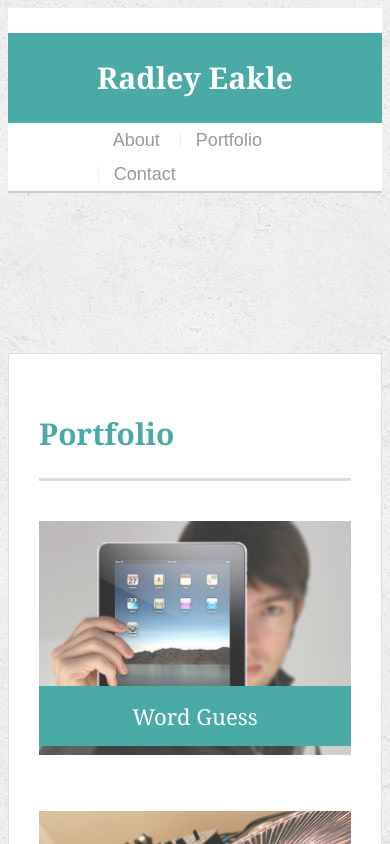
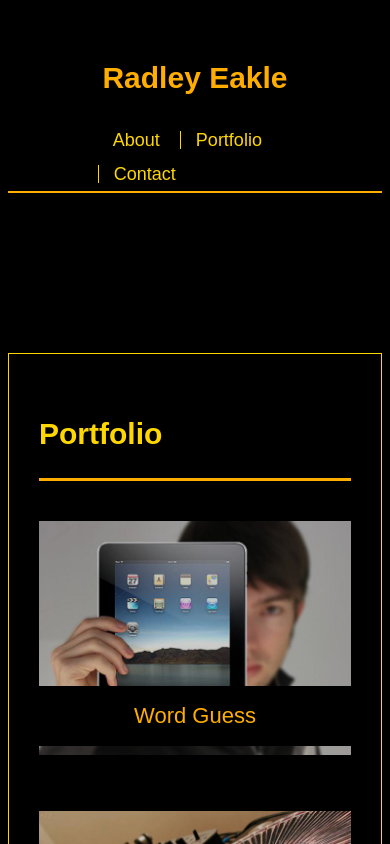
Before and after one commit to radsauce/Responsive-Portfolio, a plain HTML site: page portfolio.html in a window 390 px wide. Shown: the top 844 px of the page. Drawn offline with Linux system fonts and the light colour scheme.

Commit message:
update index.html, css files, and images

```diff
--- /dev/null
+++ b/assets/css/reset.css
@@ -0,0 +1,48 @@
+/* http://meyerweb.com/eric/tools/css/reset/
+   v2.0 | 20110126
+   License: none (public domain)
+*/
+
+html, body, div, span, applet, object, iframe,
+h1, h2, h3, h4, h5, h6, p, blockquote, pre,
+a, abbr, acronym, address, big, cite, code,
+del, dfn, em, img, ins, kbd, q, s, samp,
+small, strike, strong, sub, sup, tt, var,
+b, u, i, center,
+dl, dt, dd, ol, ul, li,
+fieldset, form, label, legend,
+table, caption, tbody, tfoot, thead, tr, th, td,
+article, aside, canvas, details, embed,
+figure, figcaption, footer, header, hgroup,
+menu, nav, output, ruby, section, summary,
+time, mark, audio, video {
+	margin: 0;
+	padding: 0;
+	border: 0;
+	font-size: 100%;
+	font: inherit;
+	vertical-align: baseline;
+}
+/* HTML5 display-role reset for older browsers */
+article, aside, details, figcaption, figure,
+footer, header, hgroup, menu, nav, section {
+	display: block;
+}
+body {
+	line-height: 1;
+}
+ol, ul {
+	list-style: none;
+}
+blockquote, q {
+	quotes: none;
+}
+blockquote:before, blockquote:after,
+q:before, q:after {
+	content: '';
+	content: none;
+}
+table {
+	border-collapse: collapse;
+	border-spacing: 0;
+}
--- a/assets/css/style.css
+++ b/assets/css/style.css
@@ -1,9 +1,9 @@
 body {
-  font-family: Arial, "Helvetica Neue", Helvetica, sans-serif;
+  font-family: 'Kodchasan', sans-serif;
   font-size: 18px;
   line-height: 34px;
   color: #777;
-  background: url("../images/concrete_seamless.png");
+  background: black;
 }
 
 * {
@@ -33,16 +33,15 @@ p:last-child {
 h1,
 h2,
 h3 {
-  font-family: Georgia, Times, "Times New Roman", serif;
   font-weight: 700;
-  color: #4aaaa5;
+  color: gold;
 }
 
 h1 {
   padding-bottom: 20px;
   font-size: 30px;
   line-height: 49px;
-  border-bottom: 3px solid #ddd;
+  border-bottom: 3px solid #ffae00;
 }
 
 h2,
@@ -58,23 +57,23 @@ h3 {
   width: 100%;
   margin: 0 0 30px;
   overflow: auto;
-  color: #fff;
-  background: #fff;
-  border-bottom: 2px solid #ccc;
+  color: #ffae00;
+  background: #000000;
+  border-bottom: 2px solid gold;
 }
 
 #logo {
   float: left;
   width: 250px;
   height: 90px;
-  font-family: Georgia, Times, "Times New Roman", serif;
+  font-family: 'Kodchasan', sans-serif;
   font-size: 30px;
   font-weight: 700;
   line-height: 90px;
-  color: #fff;
+  color: #ffae00;
   text-align: center;
   text-decoration: none;
-  background: #4aaaa5;
+  background: #000000;
 }
 
 nav {
@@ -87,9 +86,9 @@ nav a {
   padding-left: 15px;
   margin-left: 15px;
   line-height: 18px;
-  color: #999;
+  color: gold;
   text-decoration: none;
-  border-left: 1px solid #efefef;
+  border-left: 1px solid gold;
 }
 
 nav a:first-child {
@@ -102,11 +101,10 @@ footer {
   padding: 30px 0;
   clear: both;
   font-size: 12px;
-  color: #fff;
-  color: #ccc;
+  color: gold;
   text-align: center;
-  background: #666;
-  border-top: 8px solid #4aaaa5;
+  background: #000000;
+  border-top: 8px solid #ffae00;
   height: 50px;
 }
 
@@ -114,7 +112,7 @@ h3, h2 {
   padding-bottom: 20px;
   margin-bottom: 15px;
   line-height: 22px;
-  border-bottom: 2px solid #eee;
+  border-bottom: 2px solid #ffae00;
 }
 
 /* main */
@@ -125,13 +123,15 @@ h3, h2 {
 }
 
 .main-section {
+  align-content: center;
   float: left;
   width: 100%;
   max-width: 960px;
   padding: 30px;
   margin: 0 0 40px;
-  background: #fff;
-  border: 1px solid #ddd;
+  background-color: #000000;
+  color: gold;
+  border: 1px solid #ffae00;
 }
 
 /* portfolio page */
@@ -162,9 +162,9 @@ h3, h2 {
   margin-bottom: 0;
   font-weight: 300;
   line-height: 30px;
-  color: #fff;
+  color: #ffae00;
   text-align: center;
-  background: #4aaaa5;
+  background: #000000;
   border-bottom: 0;
 }
 
@@ -200,7 +200,7 @@ textarea {
   height: 35px;
   padding: 0 10px;
   font-size: 14px;
-  border: 1px solid #ddd;
+  border: 1px solid gold;
 }
 
 textarea {
@@ -210,9 +210,9 @@ textarea {
 input[type=submit] {
   padding: 10px 30px;
   font-size: 18px;
-  color: #fff;
+  color: #ffae00;
   cursor: pointer;
-  background: #4aaaa5;
+  background: #000000;
   border: 0 none;
 }
 
@@ -224,23 +224,23 @@ input[type=submit] {
     max-width: 960px;
     margin: 0 0 30px;
     overflow: auto;
-    color: #fff;
-    background: #fff;
-    border-bottom: 2px solid #ccc;
+    color: #ffae00;
+    background: #000000;
+    border-bottom: 2px solid #ffae00;
     padding-left: 50px;
   }
   #logo {
     float: left;
     width: 250px;
     height: 90px;
-    font-family: Georgia, Times, "Times New Roman", serif;
+    font-family: 'Kodchasan', sans-serif;
     font-size: 30px;
     font-weight: 700;
     line-height: 90px;
-    color: #fff;
+    color: #ffae00;
     text-align: center;
     text-decoration: none;
-    background: #4aaaa5;
+    background: #000000;
   }
   nav {
     float: right;
@@ -266,9 +266,9 @@ input[type=submit] {
     max-width: 960px;
     margin: 0 0 30px;
     overflow: auto;
-    color: #fff;
-    background: #fff;
-    border-bottom: 2px solid #ccc;
+    color: #ffae00;
+    background: #000000;
+    border-bottom: 2px solid #ffae00;
     padding-left: 30px;
   }
   .main-section {
@@ -276,8 +276,8 @@ input[type=submit] {
     width: 100%;
     max-width: 100%;
     margin: 0 0 40px;
-    background: #fff;
-    border: 1px solid #ddd;
+    background: #000000;
+    border: 1px solid gold;
   }
   .auth-image {
     width: 50%;
@@ -296,8 +296,8 @@ input[type=submit] {
     width: 100%;
     max-width: 100%;
     margin: 0 0 40px;
-    background: #fff;
-    border: 1px solid #ddd;
+    background: #000000;
+    border: 1px solid gold;
   }
   nav {
     float: none;
```
Also changed, not shown: index.html (+7 -8 lines), assets/images/DucksVSAvs.JPG (added), assets/images/taskwellBlack.png (added), 1 other file.
